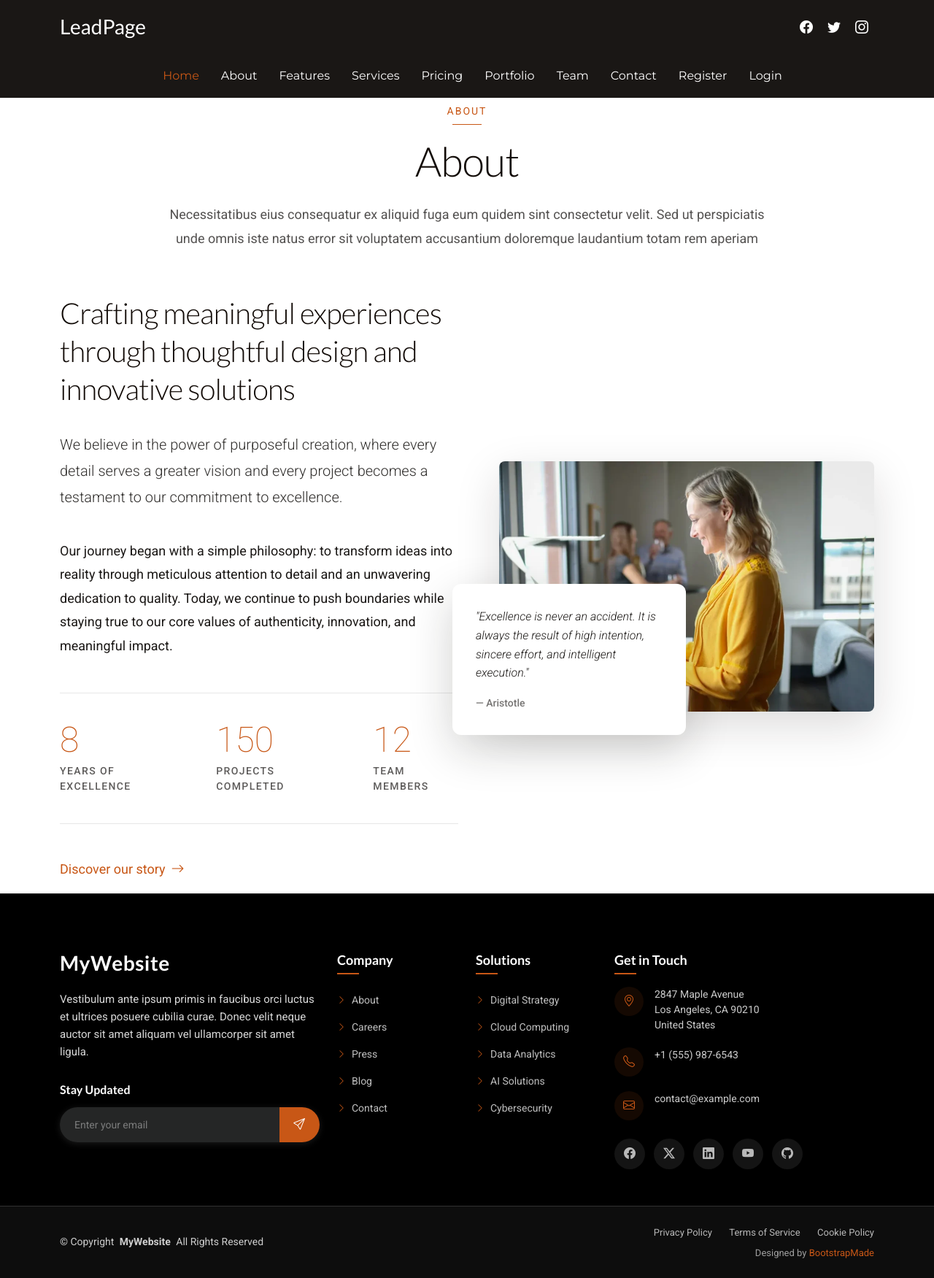
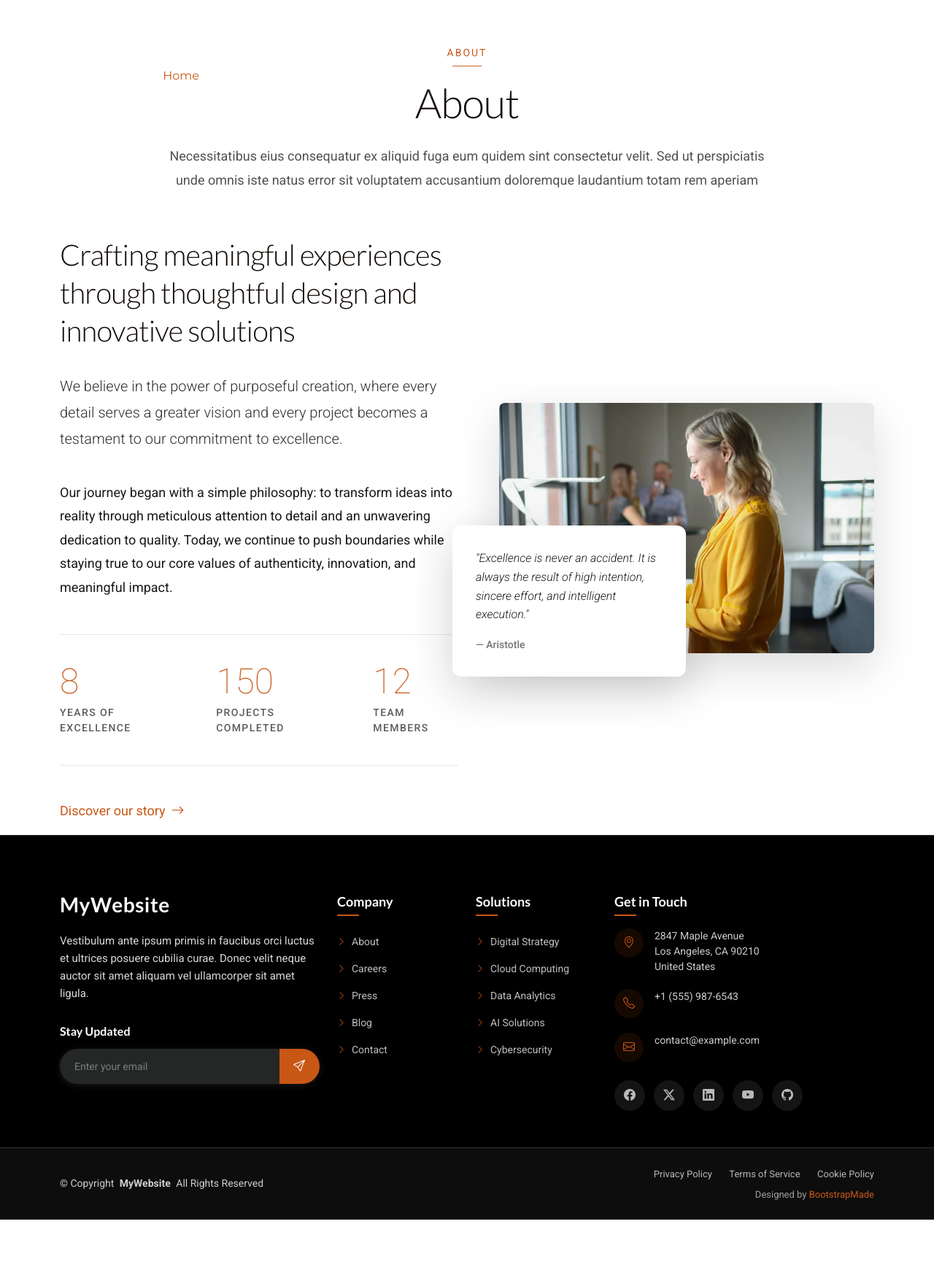
Before and after one commit to Ryankibet/lead, a Django app: page /about/ in a window 1280 px wide. Shown: the whole page at 73% size. After the commit the page ends 1671 px from the top, so only its background shows below. Run offline with Django 5.2, Linux system fonts and the light colour scheme; some libraries are stand-ins or nearby versions.

Commit message:
Update main.css overrides

```diff
--- a/Static/assets/css/main.css
+++ b/Static/assets/css/main.css
@@ -8,35 +8,37 @@
 
 /*--------------------------------------------------------------
 # Font & Color Variables
+# Help: https://bootstrapmade.com/color-system/
 --------------------------------------------------------------*/
 /* Fonts */
 :root {
-  --default-font: "Roboto", system-ui, -apple-system, "Segoe UI", Roboto, "Helvetica Neue", Arial, "Noto Sans", "Liberation Sans", sans-serif, "Apple Color Emoji", "Segoe UI Emoji", "Segoe UI Symbol", "Noto Color Emoji";
-  --heading-font: "Lato", sans-serif;
-  --nav-font: "Montserrat", sans-serif;
-}
-
-/* Global Colors */
+  --default-font: "Roboto",  system-ui, -apple-system, "Segoe UI", Roboto, "Helvetica Neue", Arial, "Noto Sans", "Liberation Sans", sans-serif, "Apple Color Emoji", "Segoe UI Emoji", "Segoe UI Symbol", "Noto Color Emoji";
+  --heading-font: "Lato",  sans-serif;
+  --nav-font: "Montserrat",  sans-serif;
+}
+
+/* Global Colors - The following color variables are used throughout the website. Updating them here will change the color scheme of the entire website */
 :root {
-  --background-color: #ffffff;
-  --default-color: #1a1715;
-  --heading-color: #110a06;
-  --accent-color: #c85716;
-  --surface-color: #ffffff;
-  --contrast-color: #ffffff;
-}
-
-/* Nav Menu Colors */
+  --background-color: #ffffff; /* Background color for the entire website, including individual sections */
+  --default-color: #1a1715; /* Default color used for the majority of the text content across the entire website */
+  --heading-color: #110a06; /* Color for headings, subheadings and title throughout the website */
+  --accent-color: #c85716; /* Accent color that represents your brand on the website. It's used for buttons, links, and other elements that need to stand out */
+  --surface-color: #ffffff; /* The surface color is used as a background of boxed elements within sections, such as cards, icon boxes, or other elements that require a visual separation from the global background. */
+  --contrast-color: #ffffff; /* Contrast color for text, ensuring readability against backgrounds of accent, heading, or default colors. */
+}
+
+/* Nav Menu Colors - The following color variables are used specifically for the navigation menu. They are separate from the global colors to allow for more customization options */
 :root {
-  --nav-color: #ffffff; /* White links by default */
-  --nav-hover-color: #c85716; /* Orange on hover/active */
-  --nav-mobile-background-color: #000000;
-  --nav-dropdown-background-color: #000000;
-  --nav-dropdown-color: #ffffff;
-  --nav-dropdown-hover-color: #c85716;
-}
-
-/* Color Presets */
+  --nav-color: rgba(255, 255, 255, 0.8);  /* The default color of the main navmenu links */
+  --nav-hover-color: #c85716; /* Applied to main navmenu links when they are hovered over or active */
+  --nav-mobile-background-color: #ffffff; /* Used as the background color for mobile navigation menu */
+  --nav-dropdown-background-color: #ffffff; /* Used as the background color for dropdown items that appear when hovering over primary navigation items */
+  --nav-dropdown-color: #1a1715; /* Used for navigation links of the dropdown items in the navigation menu. */
+  --nav-dropdown-hover-color: #c85716; /* Similar to --nav-hover-color, this color is applied to dropdown navigation links when they are hovered over. */
+}
+
+/* Color Presets - These classes override global colors when applied to any section or element, providing reuse of the sam color scheme. */
+
 .light-background {
   --background-color: #fffaf2;
   --surface-color: #ffffff;
@@ -62,7 +64,6 @@ body {
   color: var(--default-color);
   background-color: var(--background-color);
   font-family: var(--default-font);
-  padding-top: 80px;
 }
 
 a {
@@ -86,7 +87,8 @@ h6 {
   font-family: var(--heading-font);
 }
 
-/* PHP Email Form Messages */
+/* PHP Email Form Messages
+------------------------------*/
 .php-email-form .error-message {
   display: none;
   background: #df1529;
@@ -128,15 +130,20 @@ h6 {
 }
 
 @keyframes php-email-form-loading {
-  0% { transform: rotate(0deg); }
-  100% { transform: rotate(360deg); }
+  0% {
+    transform: rotate(0deg);
+  }
+
+  100% {
+    transform: rotate(360deg);
+  }
 }
 
 /*--------------------------------------------------------------
 # Global Header
 --------------------------------------------------------------*/
 .header {
-  --background-color: #1a1715; /* Always black */
+  --background-color: rgba(255, 255, 255, 0);
   --default-color: #ffffff;
   --heading-color: #ffffff;
   color: var(--default-color);
@@ -168,7 +175,7 @@ h6 {
 }
 
 .header .social-links a {
-  color: #ffffff;
+  color: var(--heading-color);
   padding: 0 8px;
   display: inline-block;
   font-size: 18px;
@@ -186,7 +193,7 @@ h6 {
 }
 
 .header .nav-wrap {
-  background-color: #1a1715;
+  background-color: color-mix(in srgb, var(--default-color), transparent 92%);
   margin-top: 10px;
   display: flex;
   justify-content: center;
@@ -198,7 +205,8 @@ h6 {
   right: 5px;
 }
 
-/* Keep header black even when scrolling */
+/* Global Header on Scroll
+------------------------------*/
 .scrolled .header {
   --background-color: #1a1715;
 }
```
